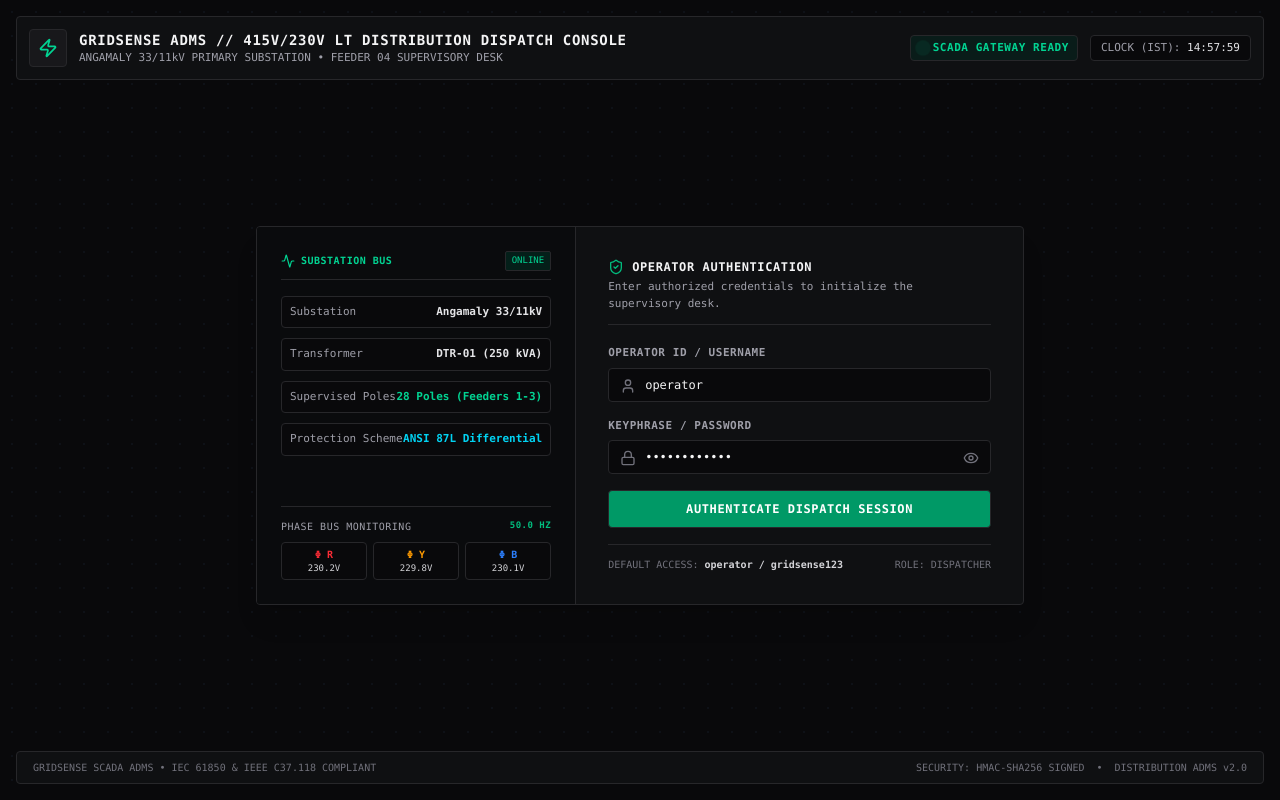
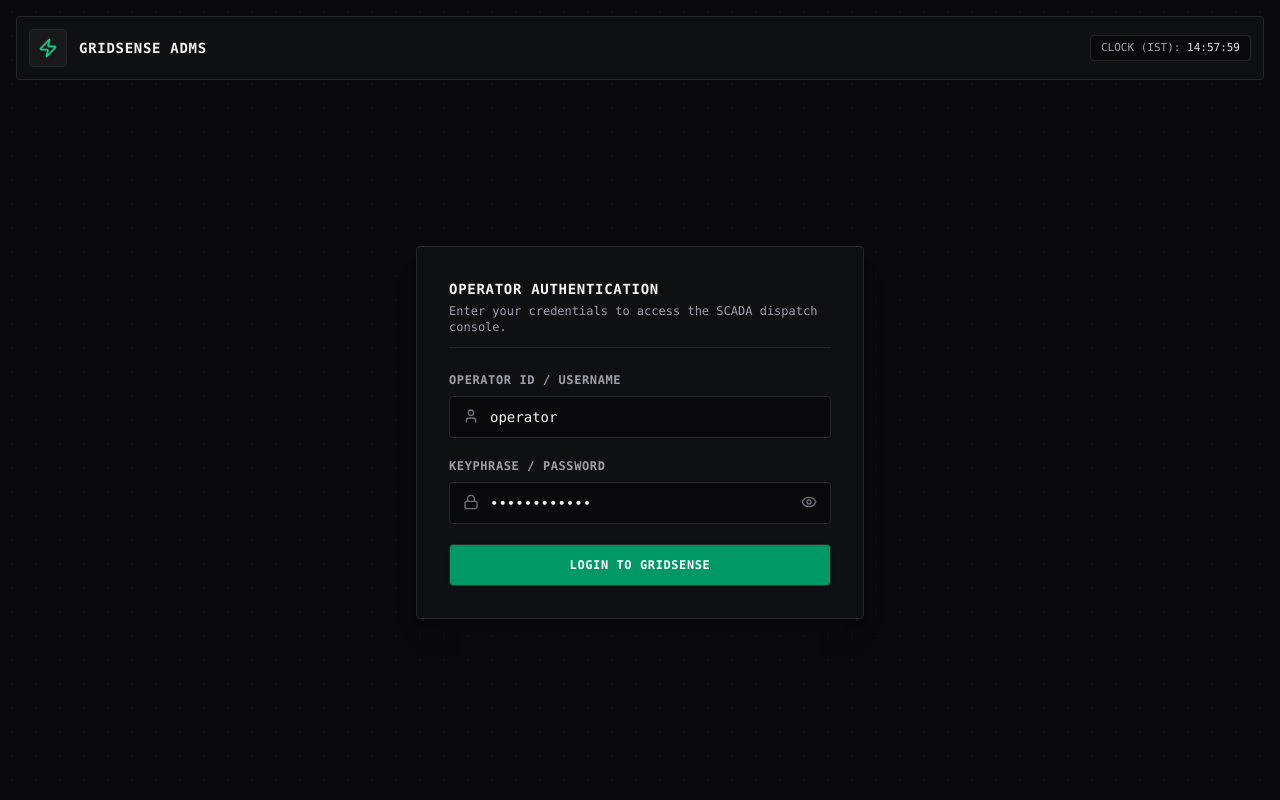
Before and after one commit to a5hil/GridSense, a Next.js app in the folder web-dashboard/: page /login in a window 1280 px wide. Built offline with nearby package versions, Linux system fonts and the light colour scheme.

Commit message:
clean(login): remove all extra telemetry previews and keep strictly clean operator login card

```diff
--- a/web-dashboard/src/app/login/page.tsx
+++ b/web-dashboard/src/app/login/page.tsx
@@ -2,19 +2,7 @@
 
 import React, { useState, useEffect } from "react";
 import { useRouter } from "next/navigation";
-import {
-  Lock,
-  User,
-  Zap,
-  AlertTriangle,
-  Eye,
-  EyeOff,
-  ShieldCheck,
-  Radio,
-  Activity,
-  Cpu,
-} from "lucide-react";
-import { Badge } from "@/components/ui/badge";
+import { Lock, User, Zap, AlertTriangle, Eye, EyeOff } from "lucide-react";
 
 export default function LoginPage() {
   const router = useRouter();
@@ -66,34 +54,18 @@ export default function LoginPage() {
       {/* Background Subtle Substation Grid Aesthetics */}
       <div className="absolute inset-0 bg-[radial-gradient(#1e293b_1px,transparent_1px)] [background-size:24px_24px] opacity-25 pointer-events-none" />
 
-      {/* 1. TOP SCADA HEADER BAR - IDENTICAL FORMAT TO MAIN DASHBOARD */}
-      <header className="relative z-10 border border-slate-200 dark:border-zinc-800 bg-white dark:bg-[#0f1012] p-3 rounded-sm flex flex-wrap items-center justify-between gap-3 shadow-xs dark:shadow-none transition-colors">
-        {/* Left: Branding & System Name */}
+      {/* 1. TOP SCADA HEADER BAR - COHERENT WITH MAIN UI */}
+      <header className="relative z-10 border border-slate-200 dark:border-zinc-800 bg-white dark:bg-[#0f1012] p-3 rounded-sm flex items-center justify-between shadow-xs dark:shadow-none transition-colors">
         <div className="flex items-center gap-3">
           <div className="p-2 border border-slate-200 dark:border-zinc-700 bg-slate-50 dark:bg-zinc-900 rounded-sm">
             <Zap className="h-5 w-5 text-emerald-600 dark:text-emerald-400" />
           </div>
           <div>
-            <div className="flex items-center gap-2">
             <h1 className="text-sm font-bold uppercase tracking-wider text-slate-900 dark:text-zinc-100">
-                GRIDSENSE ADMS // 415V/230V LT DISTRIBUTION DISPATCH CONSOLE
+              GRIDSENSE ADMS
             </h1>
           </div>
-            <div className="text-[11px] text-slate-500 dark:text-zinc-400">
-              ANGAMALY 33/11kV PRIMARY SUBSTATION • FEEDER 04 SUPERVISORY DESK
         </div>
-          </div>
-        </div>
-
-        {/* Right: Real-time Telemetry & Gateway Status Indicators */}
-        <div className="flex items-center gap-3">
-          <Badge
-            variant="healthy"
-            className="flex items-center gap-1.5 py-1 text-[11px]"
-          >
-            <span className="h-2 w-2 rounded-full bg-emerald-500 dark:bg-emerald-400 animate-ping" />
-            <span>SCADA GATEWAY READY</span>
-          </Badge>
 
         <div
           suppressHydrationWarning
@@ -101,87 +73,22 @@ export default function LoginPage() {
         >
           CLOCK (IST): <span className="text-slate-900 dark:text-zinc-200">{clockTime || "--:--:--"}</span>
         </div>
-        </div>
       </header>
 
-      {/* 2. CENTER SCADA DISPATCH TERMINAL - 2-COLUMN INDUSTRIAL WORKSTATION */}
-      <main className="relative z-10 flex-1 flex items-center justify-center p-2 sm:p-4 my-auto">
-        <div className="w-full max-w-3xl border border-slate-200 dark:border-zinc-800 bg-white dark:bg-[#0f1012] rounded-sm shadow-xl grid grid-cols-1 md:grid-cols-12 overflow-hidden transition-colors">
-
-          {/* Left Column: Substation Telemetry Radar & Supervised Assets Preview */}
-          <div className="md:col-span-5 bg-slate-50 dark:bg-[#0a0b0d] p-5 sm:p-6 border-b md:border-b-0 md:border-r border-slate-200 dark:border-zinc-800 flex flex-col justify-between">
-            <div>
-              <div className="flex items-center justify-between mb-4 pb-2 border-b border-slate-200 dark:border-zinc-800/80">
-                <span className="text-[10px] font-bold uppercase tracking-wider text-emerald-600 dark:text-emerald-400 flex items-center gap-1.5">
-                  <Activity className="h-3.5 w-3.5" />
-                  SUBSTATION BUS
-                </span>
-                <span className="text-[9px] px-1.5 py-0.5 bg-emerald-950/60 text-emerald-400 border border-emerald-800/50 rounded-xs font-mono">
-                  ONLINE
-                </span>
-              </div>
-
-              {/* Substation Feeder Matrix Metrics */}
-              <div className="space-y-2.5 text-xs">
-                <div className="flex items-center justify-between p-2 bg-white dark:bg-zinc-950 border border-slate-200 dark:border-zinc-800/80 rounded-sm">
-                  <span className="text-slate-500 dark:text-zinc-400 text-[11px]">Substation</span>
-                  <span className="font-bold text-slate-800 dark:text-zinc-200 text-[11px]">Angamaly 33/11kV</span>
-                </div>
-
-                <div className="flex items-center justify-between p-2 bg-white dark:bg-zinc-950 border border-slate-200 dark:border-zinc-800/80 rounded-sm">
-                  <span className="text-slate-500 dark:text-zinc-400 text-[11px]">Transformer</span>
-                  <span className="font-bold text-slate-800 dark:text-zinc-200 text-[11px]">DTR-01 (250 kVA)</span>
-                </div>
-
-                <div className="flex items-center justify-between p-2 bg-white dark:bg-zinc-950 border border-slate-200 dark:border-zinc-800/80 rounded-sm">
-                  <span className="text-slate-500 dark:text-zinc-400 text-[11px]">Supervised Poles</span>
-                  <span className="font-bold text-emerald-600 dark:text-emerald-400 text-[11px]">28 Poles (Feeders 1-3)</span>
-                </div>
-
-                <div className="flex items-center justify-between p-2 bg-white dark:bg-zinc-950 border border-slate-200 dark:border-zinc-800/80 rounded-sm">
-                  <span className="text-slate-500 dark:text-zinc-400 text-[11px]">Protection Scheme</span>
-                  <span className="font-bold text-cyan-600 dark:text-cyan-400 text-[11px]">ANSI 87L Differential</span>
-                </div>
-              </div>
-            </div>
-
-            {/* Live 3-Phase Nominal Indicator */}
-            <div className="mt-4 pt-3 border-t border-slate-200 dark:border-zinc-800/80">
-              <div className="text-[10px] text-slate-500 dark:text-zinc-400 uppercase tracking-wider mb-2 flex items-center justify-between">
-                <span>Phase Bus Monitoring</span>
-                <span className="text-[9px] text-emerald-500 font-bold">50.0 Hz</span>
-              </div>
-              <div className="grid grid-cols-3 gap-1.5 text-center text-[10px]">
-                <div className="bg-white dark:bg-zinc-950 border border-red-500/30 p-1 rounded-sm">
-                  <div className="text-red-500 font-bold">Φ R</div>
-                  <div className="text-slate-700 dark:text-zinc-300 font-mono text-[9px]">230.2V</div>
-                </div>
-                <div className="bg-white dark:bg-zinc-950 border border-amber-500/30 p-1 rounded-sm">
-                  <div className="text-amber-500 font-bold">Φ Y</div>
-                  <div className="text-slate-700 dark:text-zinc-300 font-mono text-[9px]">229.8V</div>
-                </div>
-                <div className="bg-white dark:bg-zinc-950 border border-blue-500/30 p-1 rounded-sm">
-                  <div className="text-blue-500 font-bold">Φ B</div>
-                  <div className="text-slate-700 dark:text-zinc-300 font-mono text-[9px]">230.1V</div>
-                </div>
-              </div>
-            </div>
-          </div>
-
-          {/* Right Column: Operator Authentication Form */}
-          <div className="md:col-span-7 p-6 sm:p-8 flex flex-col justify-center">
-            <div className="mb-5 pb-3 border-b border-slate-200 dark:border-zinc-800">
-              <div className="text-xs font-bold uppercase tracking-wider text-slate-900 dark:text-zinc-100 flex items-center gap-2">
-                <ShieldCheck className="h-4 w-4 text-emerald-500" />
-                <span>OPERATOR AUTHENTICATION</span>
-              </div>
-              <p className="text-[11px] text-slate-500 dark:text-zinc-400 mt-1">
-                Enter authorized credentials to initialize the supervisory desk.
+      {/* 2. CENTER OPERATOR AUTHENTICATION CARD */}
+      <main className="relative z-10 flex-1 flex items-center justify-center p-4">
+        <div className="w-full max-w-md border border-slate-200 dark:border-zinc-800 bg-white dark:bg-[#0f1012] p-8 rounded-sm shadow-xl transition-colors">
+          <div className="mb-6 pb-3 border-b border-slate-200 dark:border-zinc-800">
+            <h2 className="text-sm font-bold uppercase tracking-wider text-slate-900 dark:text-zinc-100">
+              OPERATOR AUTHENTICATION
+            </h2>
+            <p className="text-xs text-slate-500 dark:text-zinc-400 mt-1">
+              Enter your credentials to access the SCADA dispatch console.
             </p>
           </div>
 
           {errorMsg && (
-              <div className="mb-4 p-2.5 bg-rose-50 dark:bg-rose-950/80 border border-rose-300 dark:border-rose-700 text-rose-700 dark:text-rose-200 text-xs rounded-sm flex items-center gap-2">
+            <div className="mb-4 p-3 bg-rose-50 dark:bg-rose-950/80 border border-rose-300 dark:border-rose-700/80 text-rose-700 dark:text-rose-200 text-xs rounded-sm flex items-center gap-2">
               <AlertTriangle className="h-4 w-4 text-rose-500 dark:text-rose-400 shrink-0" />
               <span>{errorMsg}</span>
             </div>
@@ -192,14 +99,14 @@ export default function LoginPage() {
               e.preventDefault();
               handleLogin();
             }}
-              className="space-y-4"
+            className="space-y-5"
           >
             <div>
-                <label className="block text-[11px] font-semibold text-slate-600 dark:text-zinc-400 uppercase tracking-wider mb-1.5">
+              <label className="block text-xs font-semibold text-slate-600 dark:text-zinc-400 uppercase tracking-wider mb-2">
                 Operator ID / Username
               </label>
               <div className="relative">
-                  <User className="absolute left-3 top-2.5 h-4 w-4 text-slate-400 dark:text-zinc-500" />
+                <User className="absolute left-3.5 top-3 h-4 w-4 text-slate-400 dark:text-zinc-500" />
                 <input
                   type="text"
                   value={username}
@@ -207,17 +114,17 @@ export default function LoginPage() {
                   placeholder="operator"
                   autoComplete="username"
                   required
-                    className="w-full pl-9 pr-3 py-2 bg-slate-50 dark:bg-zinc-950 border border-slate-300 dark:border-zinc-800 focus:border-emerald-500 dark:focus:border-emerald-500 text-xs text-slate-900 dark:text-zinc-100 placeholder:text-slate-400 dark:placeholder:text-zinc-600 rounded-sm font-mono outline-none transition-colors"
+                  className="w-full pl-10 pr-3 py-2.5 bg-slate-50 dark:bg-zinc-950 border border-slate-300 dark:border-zinc-800 focus:border-emerald-500 dark:focus:border-emerald-500 text-sm text-slate-900 dark:text-zinc-100 placeholder:text-slate-400 dark:placeholder:text-zinc-600 rounded-sm font-mono outline-none transition-colors"
                 />
               </div>
             </div>
 
             <div>
-                <label className="block text-[11px] font-semibold text-slate-600 dark:text-zinc-400 uppercase tracking-wider mb-1.5">
+              <label className="block text-xs font-semibold text-slate-600 dark:text-zinc-400 uppercase tracking-wider mb-2">
                 Keyphrase / Password
               </label>
               <div className="relative">
-                  <Lock className="absolute left-3 top-2.5 h-4 w-4 text-slate-400 dark:text-zinc-500" />
+                <Lock className="absolute left-3.5 top-3 h-4 w-4 text-slate-400 dark:text-zinc-500" />
                 <input
                   type={showPassword ? "text" : "password"}
                   value={password}
@@ -225,12 +132,12 @@ export default function LoginPage() {
                   placeholder="••••••••••••"
                   autoComplete="current-password"
                   required
-                    className="w-full pl-9 pr-10 py-2 bg-slate-50 dark:bg-zinc-950 border border-slate-300 dark:border-zinc-800 focus:border-emerald-500 dark:focus:border-emerald-500 text-xs text-slate-900 dark:text-zinc-100 placeholder:text-slate-400 dark:placeholder:text-zinc-600 rounded-sm font-mono outline-none transition-colors"
+                  className="w-full pl-10 pr-10 py-2.5 bg-slate-50 dark:bg-zinc-950 border border-slate-300 dark:border-zinc-800 focus:border-emerald-500 dark:focus:border-emerald-500 text-sm text-slate-900 dark:text-zinc-100 placeholder:text-slate-400 dark:placeholder:text-zinc-600 rounded-sm font-mono outline-none transition-colors"
                 />
                 <button
                   type="button"
                   onClick={() => setShowPassword(!showPassword)}
-                    className="absolute right-3 top-2.5 text-slate-400 dark:text-zinc-500 hover:text-slate-600 dark:hover:text-zinc-300 transition-colors"
+                  className="absolute right-3.5 top-3 text-slate-400 dark:text-zinc-500 hover:text-slate-600 dark:hover:text-zinc-300 transition-colors"
                 >
                   {showPassword ? <EyeOff className="h-4 w-4" /> : <Eye className="h-4 w-4" />}
                 </button>
@@ -240,7 +147,7 @@ export default function LoginPage() {
             <button
               type="submit"
               disabled={isLoading || isAuthorized}
-                className="w-full py-2.5 px-4 bg-emerald-600 hover:bg-emerald-500 active:bg-emerald-700 disabled:bg-zinc-800 disabled:text-zinc-500 text-white font-bold text-xs tracking-wider uppercase rounded-sm shadow-xs transition-all flex items-center justify-center gap-2 border border-emerald-400/30"
+              className="w-full py-3 px-4 bg-emerald-600 hover:bg-emerald-500 active:bg-emerald-700 disabled:bg-zinc-800 disabled:text-zinc-500 text-white font-bold text-xs tracking-wider uppercase rounded-sm shadow-sm transition-all flex items-center justify-center gap-2 border border-emerald-400/30 cursor-pointer"
             >
               {isLoading || isAuthorized ? (
                 <>
@@ -248,31 +155,12 @@ export default function LoginPage() {
                   <span>Logging in...</span>
                 </>
               ) : (
-                  <span>AUTHENTICATE DISPATCH SESSION</span>
+                <span>Login to GridSense</span>
               )}
             </button>
           </form>
-
-            {/* Subtle Console Hint */}
-            <div className="mt-4 pt-3 border-t border-slate-200 dark:border-zinc-800/80 flex items-center justify-between text-[10px] text-slate-500 dark:text-zinc-500">
-              <span>DEFAULT ACCESS: <strong className="text-slate-700 dark:text-zinc-300">operator / gridsense123</strong></span>
-              <span>ROLE: DISPATCHER</span>
-            </div>
-          </div>
         </div>
       </main>
-
-      {/* 3. BOTTOM SCADA FOOTER BAR */}
-      <footer className="relative z-10 border border-slate-200 dark:border-zinc-800 bg-white dark:bg-[#0f1012] px-4 py-2 rounded-sm text-[10px] text-slate-500 dark:text-zinc-500 flex flex-wrap items-center justify-between shadow-xs dark:shadow-none transition-colors">
-        <div>
-          <span>GRIDSENSE SCADA ADMS • IEC 61850 &amp; IEEE C37.118 COMPLIANT</span>
-        </div>
-        <div className="flex items-center gap-3">
-          <span>SECURITY: HMAC-SHA256 SIGNED</span>
-          <span>•</span>
-          <span>DISTRIBUTION ADMS v2.0</span>
-        </div>
-      </footer>
     </div>
   );
 }
```
Lines whose indentation alone changed are shown as unchanged.
